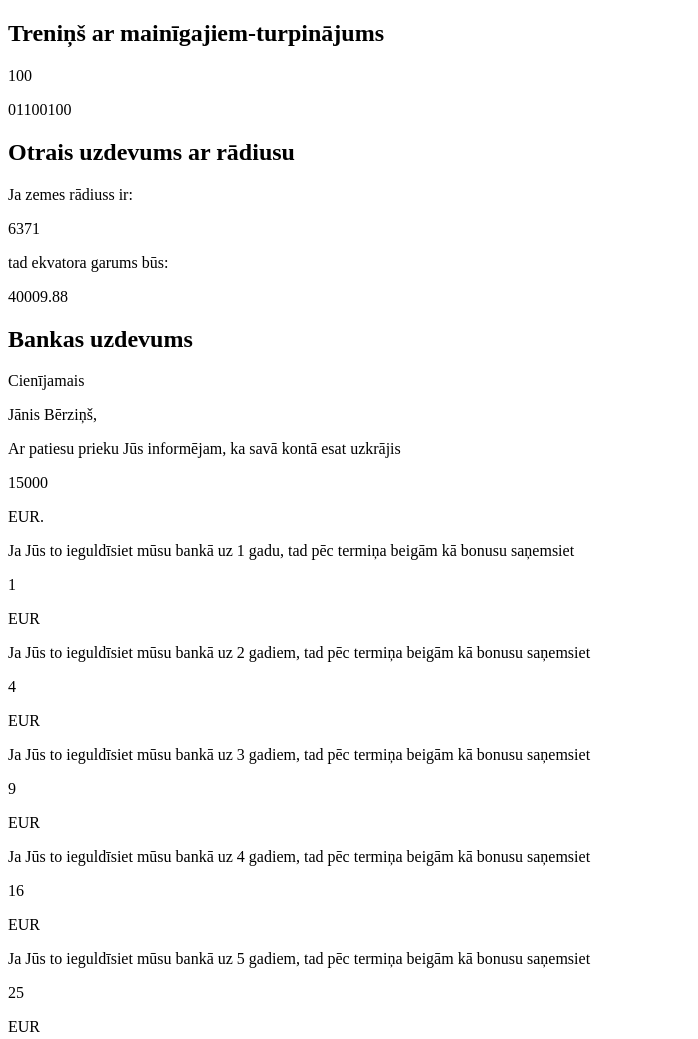
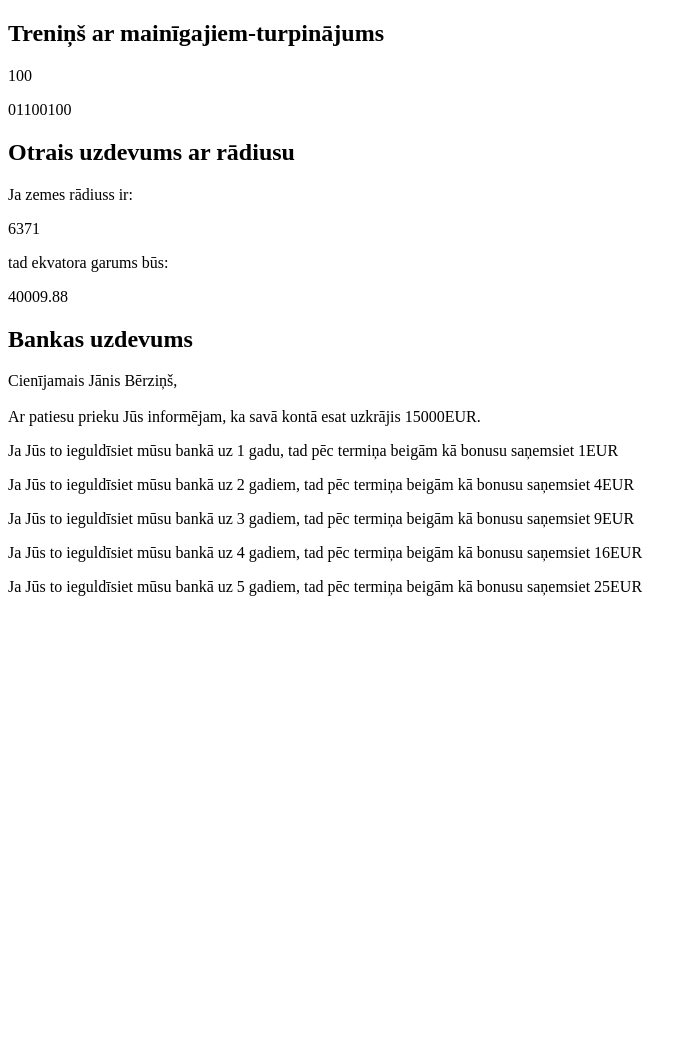
Before and after one commit to zazturbo/Mans_JS, a plain HTML site: page Class_09_20220613/index.html in a window 1280 px wide. Shown: the whole page, without its empty margins (0-698 px from the left). After the commit the page ends 800 px from the top, so only its background shows below. Drawn offline with Linux system fonts and the light colour scheme.

Commit message:
Banka pabeigts

```diff
--- a/Class_09_20220613/index.html
+++ b/Class_09_20220613/index.html
@@ -1,4 +1,7 @@
 <!DOCTYPE html>
+<head>
+  <link rel="stylesheet" href="../css/bank.css">
+</head>
 <html>
   <body>
     <h2>Treniņš ar mainīgajiem-turpinājums</h2>
@@ -14,28 +17,16 @@
     <p id="garums"></p>
 
     <h2>Bankas uzdevums</h2>
-    <div class="flex-container">
-      <div><p>Cienījamais</p></div>
-      <div><p id="client"></p></div>
-    </div>
-    <div>
-      <p>Ar patiesu prieku Jūs informējam, ka savā kontā esat uzkrājis <p id="money"></p> EUR.</p>
-    </div>
-    <div>
-    <p>Ja Jūs to ieguldīsiet mūsu bankā uz 1 gadu, tad pēc termiņa beigām kā bonusu saņemsiet <p id="procenti_1"></p>EUR</p>
-    </div>
-    <div>
-    <p>Ja Jūs to ieguldīsiet mūsu bankā uz 2 gadiem, tad pēc termiņa beigām kā bonusu saņemsiet <p id="procenti_2"></p>EUR</p>
-    </div>
-    <div>
-    <p>Ja Jūs to ieguldīsiet mūsu bankā uz 3 gadiem, tad pēc termiņa beigām kā bonusu saņemsiet <p id="procenti_3"></p>EUR</p>
-    </div>
-    <div>
-    <p>Ja Jūs to ieguldīsiet mūsu bankā uz 4 gadiem, tad pēc termiņa beigām kā bonusu saņemsiet <p id="procenti_4"></p>EUR</p>
-    </div>
-    <div>
-    <p>Ja Jūs to ieguldīsiet mūsu bankā uz 5 gadiem, tad pēc termiņa beigām kā bonusu saņemsiet <p id="procenti_5"></p>EUR</p>
-    </div>
+    <p style="display: inline";>Cienījamais </p><p id="client" style="display: inline;"></p>
+         <br>
+         <br>
+    <p style="display: inline">Ar patiesu prieku Jūs informējam, ka savā kontā esat uzkrājis <p id="money" style="display: inline"></p>EUR.</p>
+    <p style="display: inline">Ja Jūs to ieguldīsiet mūsu bankā uz 1 gadu, tad pēc termiņa beigām kā bonusu saņemsiet <p id="procenti_1" style="display: inline"></p>EUR</p>
+    <p style="display: inline">Ja Jūs to ieguldīsiet mūsu bankā uz 2 gadiem, tad pēc termiņa beigām kā bonusu saņemsiet <p id="procenti_2" style="display: inline"></p>EUR</p>
+    <p style="display: inline">Ja Jūs to ieguldīsiet mūsu bankā uz 3 gadiem, tad pēc termiņa beigām kā bonusu saņemsiet <p id="procenti_3" style="display: inline"></p>EUR</p>
+    <p style="display: inline">Ja Jūs to ieguldīsiet mūsu bankā uz 4 gadiem, tad pēc termiņa beigām kā bonusu saņemsiet <p id="procenti_4" style="display: inline"></p>EUR</p>
+    <p style="display: inline">Ja Jūs to ieguldīsiet mūsu bankā uz 5 gadiem, tad pēc termiņa beigām kā bonusu saņemsiet <p id="procenti_5" style="display: inline"></p>EUR</p>
+
     <!-- <button type="button" onclick="myFunction()">Try it</button> -->
 
     <script src="./js/script2.js"></script>
```
Also changed, not shown: Class_09_20220613/js/script2.js (+5 -5 lines).
